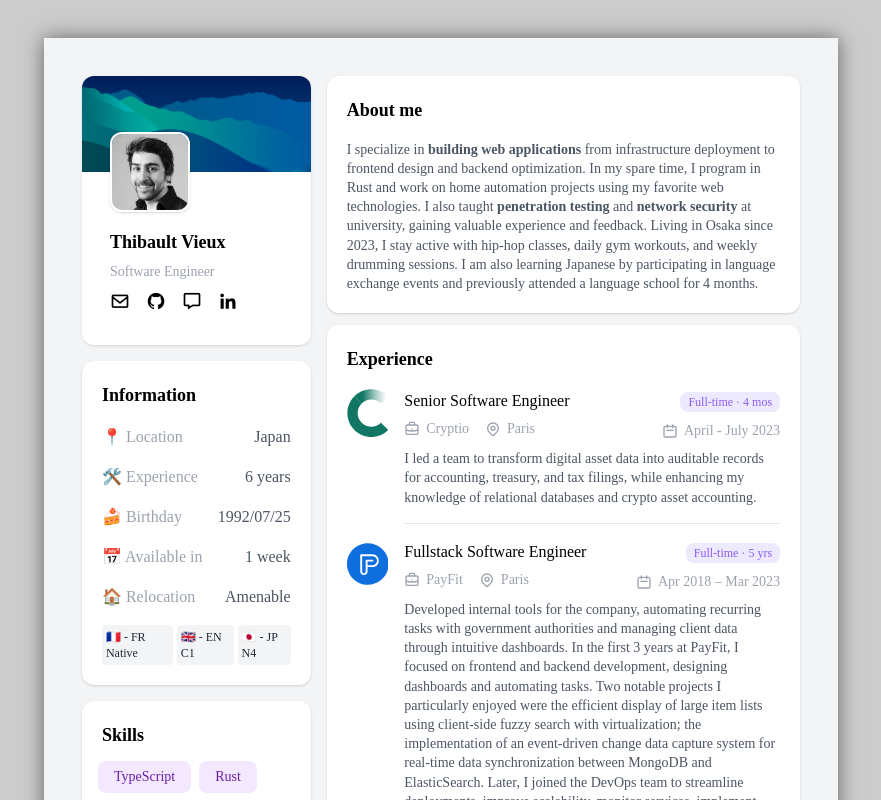
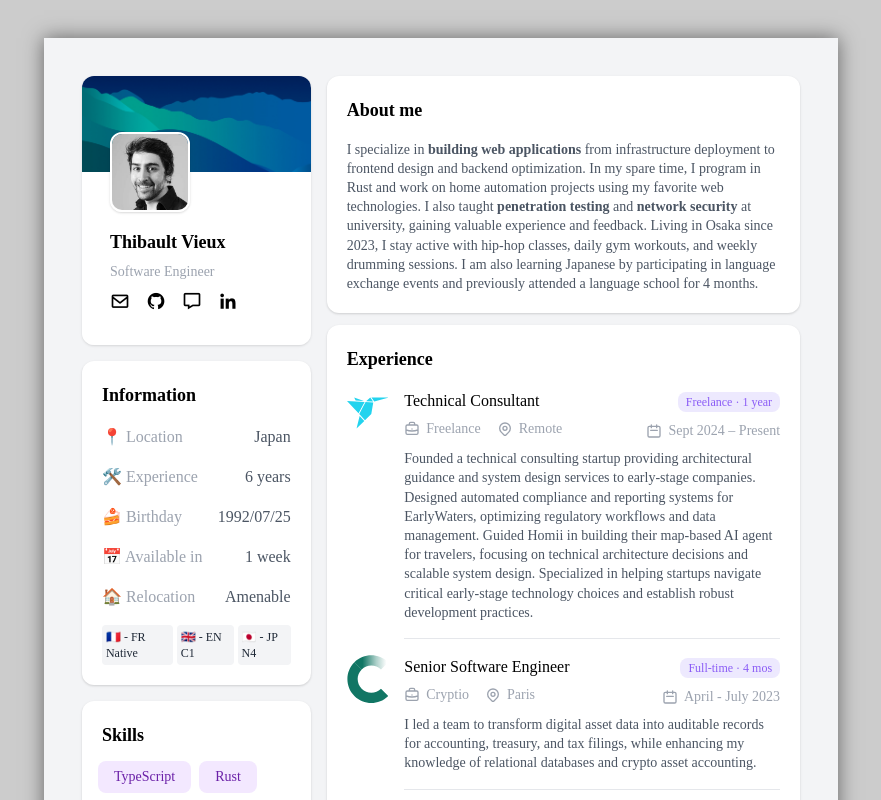
Before and after one commit to melkir/resume, a SvelteKit app: page / in a window 1280 px wide. Shown: the top 800 px of the page, without its empty margins (199-1080 px from the left). Built offline with nearby package versions, Linux system fonts and the light colour scheme; a web font is replaced by a local one.

Commit message:
feat: add Freelancer icon and update experience section in +page.svelte

```diff
--- /dev/null
+++ b/src/components/icons/Freelancer.svelte
@@ -0,0 +1,4 @@
+<svg class="h-12 w-12 text-cyan-400" fill="currentColor" viewBox="0 0 24 24" role="img" xmlns="http://www.w3.org/2000/svg">
+  <title>Freelancer icon</title>
+  <path d="M14.096 3.076l1.634 2.292L24 3.076M5.503 20.924l4.474-4.374-2.692-2.89m6.133-10.584L11.027 5.23l4.022.15M4.124 3.077l.857 1.76 4.734.294m-3.058 7.072l3.497-6.522L0 5.13m7.064 7.485l3.303 3.548 3.643-3.57 1.13-6.652-4.439-.228Z"/>
+</svg>
--- a/src/routes/+page.svelte
+++ b/src/routes/+page.svelte
@@ -3,6 +3,7 @@
   import CryptioLogo from '../components/icons/Cryptio.svelte';
   import EducationIcon from '../components/icons/Education.svelte';
   import ExportJapanLogo from '../components/icons/ExportJapan.svelte';
+  import FreelancerLogo from '../components/icons/Freelancer.svelte';
   import HeekLogo from '../components/icons/Heek.svelte';
   import JobIcon from '../components/icons/Job.svelte';
   import MapIcon from '../components/icons/Map.svelte';
@@ -48,6 +49,17 @@
   ];
 
   const experience = [
+    {
+      title: 'Technical Consultant',
+      company: 'Freelance',
+      location: 'Remote',
+      date: 'Sept 2024 – Present',
+      type: 'Freelance',
+      duration: '1 year',
+      description:
+        'Founded a technical consulting startup providing architectural guidance and system design services to early-stage companies. Designed automated compliance and reporting systems for EarlyWaters, optimizing regulatory workflows and data management. Guided Homii in building their map-based AI agent for travelers, focusing on technical architecture decisions and scalable system design. Specialized in helping startups navigate critical early-stage technology choices and establish robust development practices.',
+      logo: FreelancerLogo
+    },
     {
       title: 'Senior Software Engineer',
       company: 'Cryptio',
```
